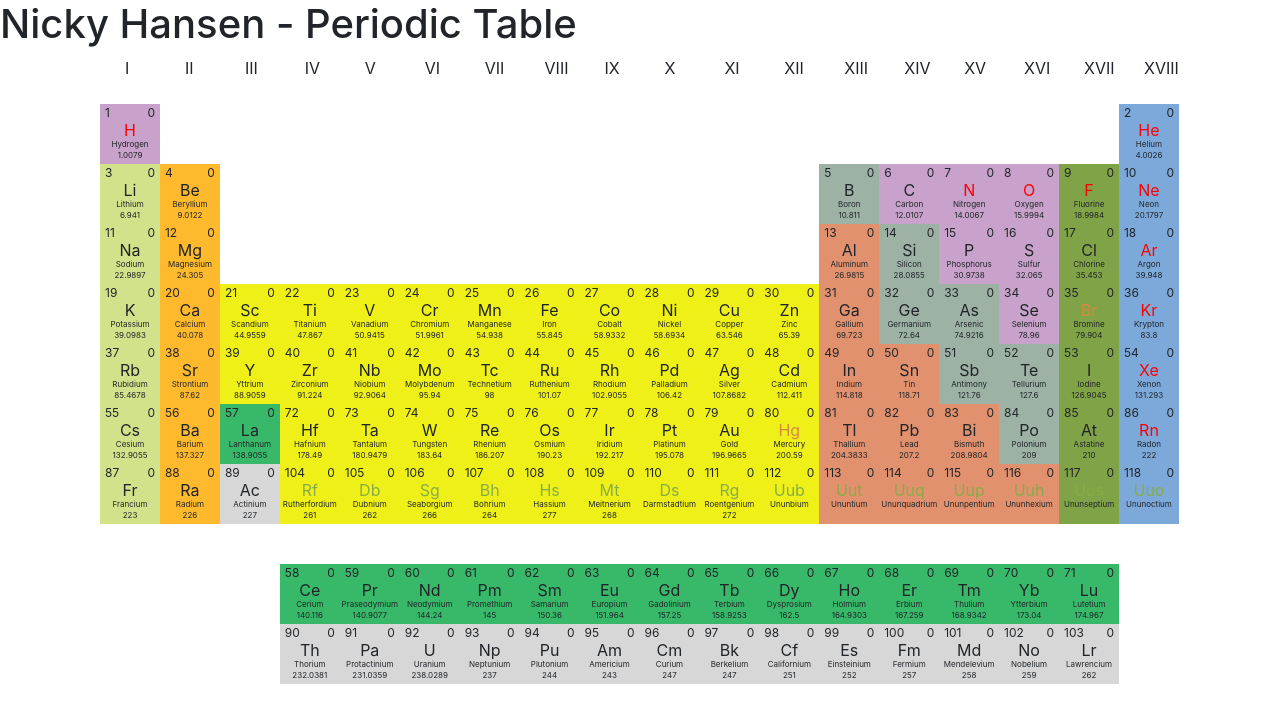
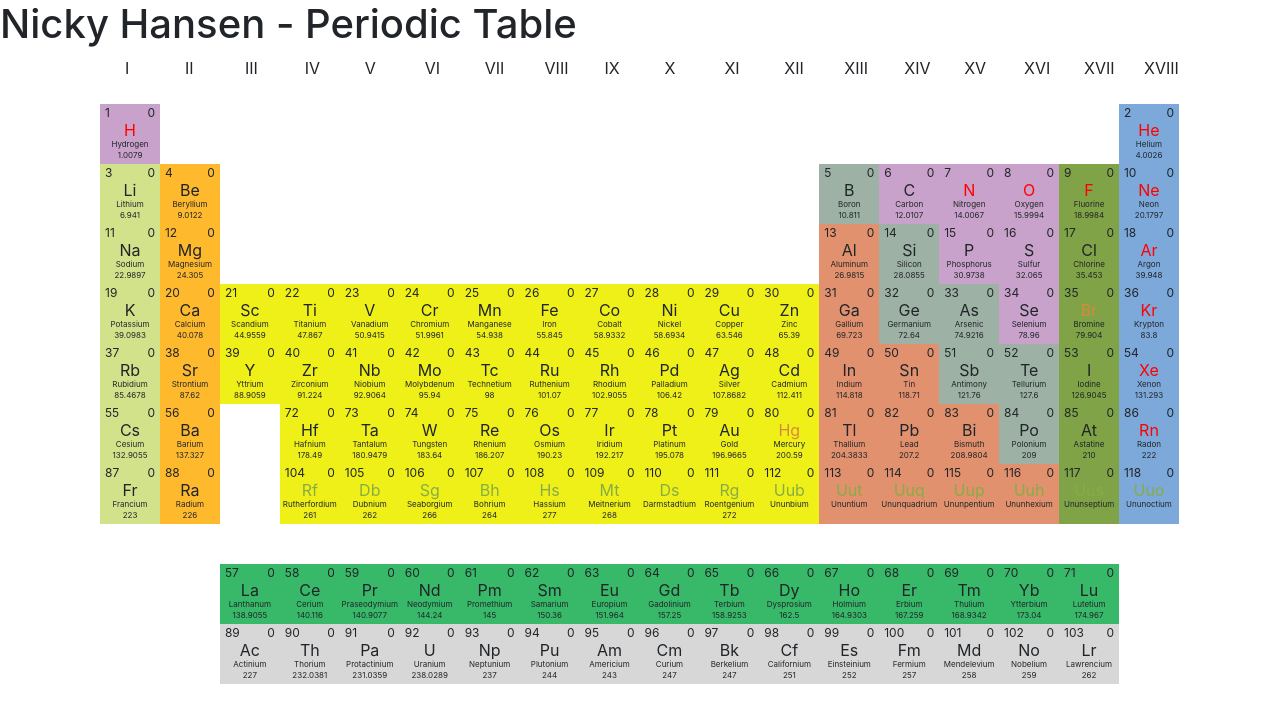
Before and after one commit to velreine/angular-periodic-table, an Angular app: page / in a window 1280 px wide. Shown: the top 722 px of the page. Built offline with nearby package versions, Linux system fonts and the light colour scheme.

Commit message:
Periodic table works, roman number grouping works, trying to figure out how to pass classes to ElementComponent from PeriodTableComponent, so that the absolute position is only when the element is displayed on the periodic table and not when using it alone for example on element detail component.

```diff
--- a/src/app/app-routing.module.ts
+++ b/src/app/app-routing.module.ts
@@ -1,7 +1,14 @@
 import { NgModule } from '@angular/core';
 import { Routes, RouterModule } from '@angular/router';
 
-const routes: Routes = [];
+import { PeriodicTableComponent } from './periodic-table/periodic-table.component';
+import { ElementDetailComponent } from './element-detail/element-detail.component';
+
+const routes: Routes = [
+  { path: '', component: PeriodicTableComponent },
+  { path: 'element/:atomicNumber', component: ElementDetailComponent }
+
+];
 
 @NgModule({
   imports: [RouterModule.forRoot(routes)],
--- a/src/app/app.component.html
+++ b/src/app/app.component.html
@@ -1,10 +1,4 @@
 <h1>Nicky Hansen - Periodic Table</h1>
 
-<app-periodic-table></app-periodic-table>
-
-<br>
-<br>
-<br>
-<br>
-
+<!-- <app-periodic-table></app-periodic-table>  -->
 <router-outlet></router-outlet>
--- a/src/app/app.module.ts
+++ b/src/app/app.module.ts
@@ -6,13 +6,15 @@ import { AppComponent } from './app.component';
 import { ElementComponent } from './element/element.component';
 import { PeriodicTableComponent } from './periodic-table/periodic-table.component';
 import { RomanNumberPipe } from './roman-number.pipe';
+import { ElementDetailComponent } from './element-detail/element-detail.component';
 
 @NgModule({
   declarations: [
     AppComponent,
     ElementComponent,
     PeriodicTableComponent,
-    RomanNumberPipe
+    RomanNumberPipe,
+    ElementDetailComponent
   ],
   imports: [
     BrowserModule,
--- /dev/null
+++ b/src/app/element-detail/element-detail.component.html
@@ -0,0 +1,7 @@
+
+<div *ngIf="element === null; else elementFound">
+    <p>Element is null.</p>
+</div>
+<ng-template #elementFound>
+    <app-element [element]=element></app-element>
+</ng-template>
--- /dev/null
+++ b/src/app/element-detail/element-detail.component.ts
@@ -0,0 +1,34 @@
+import { Component, OnInit } from '@angular/core';
+
+import { ActivatedRoute } from '@angular/router';
+import { ElementsService } from '../elements.service';
+import { Element } from '../element';
+
+@Component({
+  selector: 'app-element-detail',
+  templateUrl: './element-detail.component.html',
+  styleUrls: ['./element-detail.component.css']
+})
+export class ElementDetailComponent implements OnInit {
+
+  public element: Element = null;
+
+  constructor(private _route: ActivatedRoute, private _elementsService: ElementsService) { }
+
+  ngOnInit(): void {
+
+
+    this._route.params.subscribe(params => {
+
+      let identifier = +params['atomicNumber'];
+
+      let foundElement = this._elementsService.elements.find(item =>
+        item.atomicNumber === identifier);
+
+      this.element = foundElement;
+    });
+
+
+  }
+
+}
--- a/src/app/element.ts
+++ b/src/app/element.ts
@@ -86,7 +86,5 @@ export class Element {
                 this.backgroundColor = '#e1916e'; // Brown/Orangeish
                 break;
         }
-
-        console.table(this);
     }
 }
--- a/src/app/element/element.component.css
+++ b/src/app/element/element.component.css
@@ -2,6 +2,10 @@
     position: absolute;
     width: 60px;
     height: 60px;
+}
+
+.element:hover {
+    cursor: pointer;
 }
 
 .atomicNumber {
--- a/src/app/element/element.component.html
+++ b/src/app/element/element.component.html
@@ -1,4 +1,5 @@
 <div class="element" [ngClass]="'g'+element.group + ' ' + 'p'+element.period"  [ngStyle]="{ 'background-color': element.backgroundColor}">
+<!-- <div class="element" [ngStyle]="{ 'background-color': element.backgroundColor}"> -->
     <div class="d-block">
         <span class="atomicNumber">{{ element.atomicNumber }}</span>
         <span class="electronsPerShell">{{ element.electronsPerShell }}</span>
--- a/src/app/elements.service.ts
+++ b/src/app/elements.service.ts
@@ -118,7 +118,7 @@ export class ElementsService {
 
 
       // Radioactive row 1
-      new Element(57,138.9055,'La','Lanthanum',0, 6, 3, ElementPhase.Solid, ElementType.Lanthanide),
+      new Element(57,138.9055,'La','Lanthanum',0, 8, 3, ElementPhase.Solid, ElementType.Lanthanide),
       new Element(58,140.116,'Ce','Cerium',0, 8, 4, ElementPhase.Solid, ElementType.Lanthanide),
       new Element(59,140.9077,'Pr','Praseodymium',0, 8, 5, ElementPhase.Solid, ElementType.Lanthanide),
       new Element(60,144.24,'Nd','Neodymium',0, 8, 6, ElementPhase.Solid, ElementType.Lanthanide),
@@ -135,7 +135,7 @@ export class ElementsService {
       new Element(71,174.967,'Lu','Lutetium',0, 8, 17, ElementPhase.Solid, ElementType.Lanthanide),
 
       // Radioactive row 2
-      new Element(89,227.0,'Ac','Actinium',0, 7, 3, ElementPhase.Solid, ElementType.Actinide),
+      new Element(89,227.0,'Ac','Actinium',0, 9, 3, ElementPhase.Solid, ElementType.Actinide),
       new Element(90,232.0381,'Th','Thorium',0, 9, 4, ElementPhase.Solid, ElementType.Actinide),
       new Element(91,231.0359,'Pa','Protactinium',0, 9, 5, ElementPhase.Solid, ElementType.Actinide),
       new Element(92,238.0289,'U','Uranium',0, 9, 6, ElementPhase.Solid, ElementType.Actinide),
--- a/src/app/periodic-table/periodic-table.component.css
+++ b/src/app/periodic-table/periodic-table.component.css
@@ -1,5 +1,10 @@
 .g {
     position: absolute;
+}
+
+.noStyleLink {
+    color: inherit;
+    text-decoration: none;
 }
 
 .ml25 {
--- a/src/app/periodic-table/periodic-table.component.html
+++ b/src/app/periodic-table/periodic-table.component.html
@@ -28,7 +28,10 @@
     <div class="row">
         <div class="col">
             <div *ngFor="let element of elements">
-                <app-element [element]="element"></app-element>
+                <a class="noStyleLink" [routerLink]="'element/' + element.atomicNumber">
+                    <!-- <app-element [ngClass]="'g'+element.group + ' ' + 'p'+element.period" [element]="element"></app-element> -->
+                    <app-element [element]="element"></app-element>
+                </a>
             </div>
         </div>
     </div>
```
Also changed, not shown: src/app/element-detail/element-detail.component.css (added), 1 other file (tests, documents, lock files or other folders).
